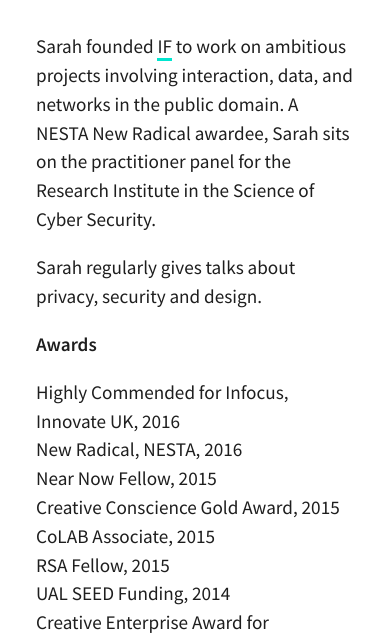
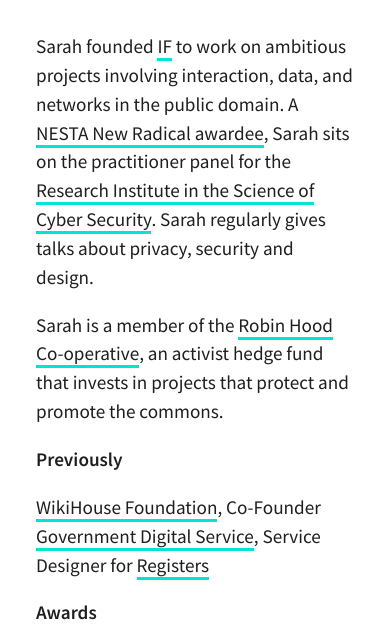
Before and after one commit to sarahtgold/sarah.gold, a website: page ROM.html in a window 390 px wide. Shown: the part 135-777 px from the top of the page. Drawn offline with Linux system fonts and the light colour scheme.

Commit message:
website updates

```diff
--- a/ROM.html
+++ b/ROM.html
@@ -26,19 +26,25 @@
 
             <div role="main">
                 <h2>
-                        <p>Sarah founded <a href= "https://projectsbyif.com/">IF</a> to work on ambitious projects involving interaction, data, and networks in the public domain. A NESTA New Radical awardee, Sarah sits on the practitioner panel for the Research Institute in the Science of Cyber Security.</p>
+                        <p>Sarah founded <a href= "https://projectsbyif.com/">IF</a> to work on ambitious projects involving interaction, data, and networks in the public domain. A <a href="http://www.nesta.org.uk/news/new-radicals-2016/sarah-gold">NESTA New Radical awardee</a>, Sarah sits on the practitioner panel for the <a href="https://www.riscs.org.uk/">Research Institute in the Science of Cyber Security</a>. Sarah regularly gives talks about privacy, security and design.</p>
 
-                        <p>Sarah regularly gives talks about privacy, security and design.</p>
+                        <p>Sarah is a member of the <a href= "http://robinhoodcoop.org/">Robin Hood Co-operative</a>, an activist hedge fund that invests in projects that protect and promote the commons.</p>
+
+                    <p><b>Previously</b></p>
+                    <ul>
+                            <li><a href="http://www.wikihouse.cc/">WikiHouse Foundation</a>, Co-Founder
+                            <li><a href="https://gds.blog.gov.uk/about/">Government Digital Service</a>, Service Designer for <a href="https://gds.blog.gov.uk/tag/registers/">Registers</a>
+                    </ul>
 
                     <p><b>Awards</b></p>
                     <ul>
                         <li>Highly Commended for Infocus, Innovate UK, 2016</li>
                         <li>New Radical, NESTA, 2016</li>
-                        <li>Near Now Fellow, 2015</li>
+                        <li>Near Now Fellow, Broadway, 2015</li>
                         <li>Creative Conscience Gold Award, 2015</li>
                         <li>CoLAB Associate, 2015</li>
-                        <li>RSA Fellow, 2015</li>
-                        <li>UAL SEED Funding, 2014</li>
+                        <li>RSA Fellow, Royal Society of the Arts, 2015</li>
+                        <li>UAL SEED Funding, University of the Arts London, 2014</li>
                         <li>Creative Enterprise Award for Innovation, University of the Arts, 2014</li>
                         <li>Future Pioneer Award, The Design Council, 2014</li>
                         <li>Graduate Award, University of Sheffield, 2010</li>
@@ -46,14 +52,13 @@
                         <li>Basil Blackwell Award, University of Sheffield, 2007</li>
                     </ul>
 
-
                     <p><b>Talks</b>
                         <ul>
                             <li>O'Reilly Design Conference, San Francisco March 2016</li>
+                            <li>LSE, London Nov 2016</li>
                             <li>ACM Queue, New York Nov 2016</li>
                             <li>Platform Cooperatives, New York Nov 2016</li>
                             <li>After the flood, London Nov 2016</li>
-                            <li>LSE, London Nov 2016</li>
                             <li>Platform Cooperatives, New York Nov 2016</li>
                             <li>Media Democracy Meetup, London Oct 2016</li>
                             <li>Science(ish), Science Museum lates, London Aug 2016</li>
--- a/main.css
+++ b/main.css
@@ -161,7 +161,7 @@
 
 @media only screen and (max-width: 650px) {
   h1 {
-    font-size: 1.75rem !important;
+    font-size: 1.5rem !important;
     margin: 1em 0 0.25em;
   }
 
@@ -197,6 +197,7 @@
     padding-left: 0;
     z-index: 100;
   }
+
   header a img {
     position:inherit;
     width:100px;
@@ -204,5 +205,6 @@
 
   .footer {
     padding-left: 0;
+    font-size: 0.9em;
   }
 }
```
Also changed, not shown: work.html (+1 -1 lines).
